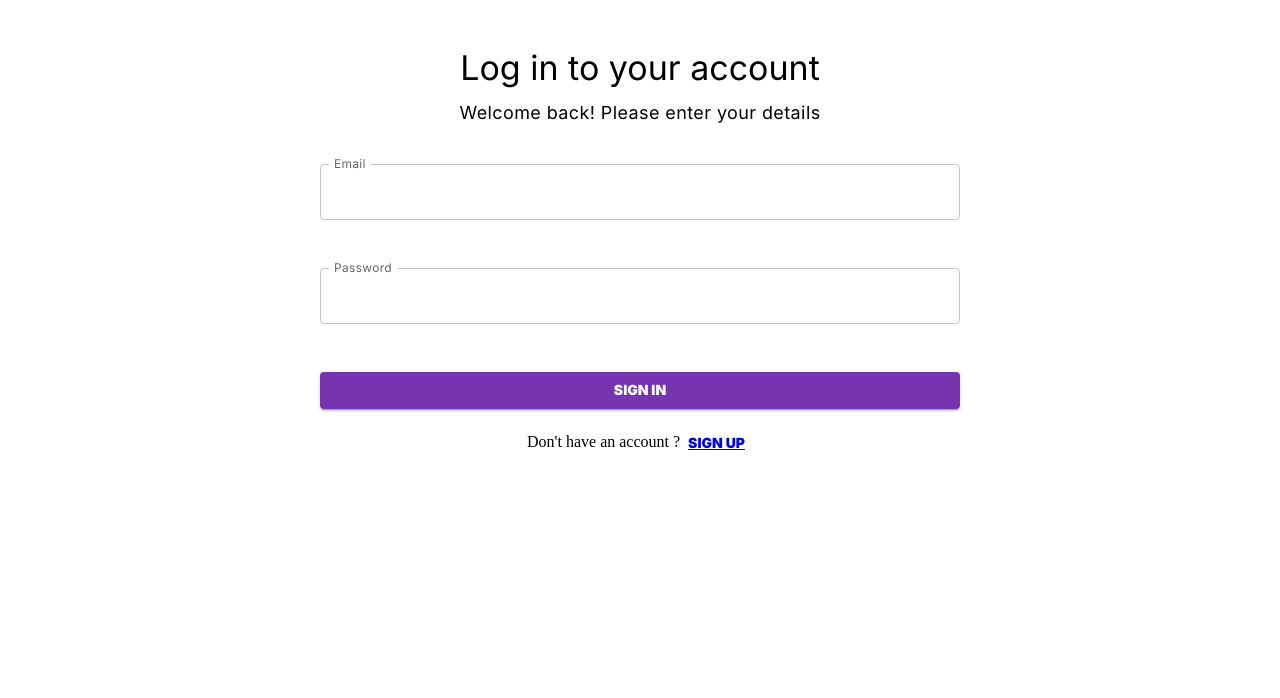
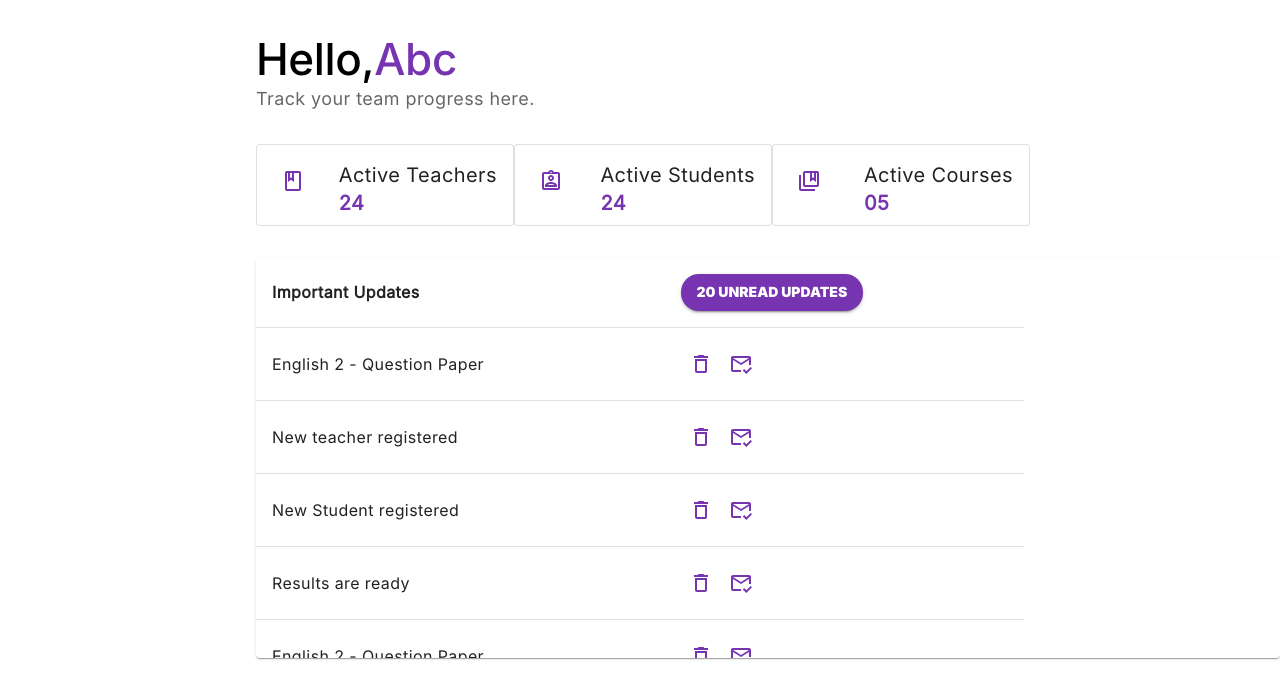
Before and after one commit to Online-Examination-Portal/online_exam_ui, a React (Create React App) app: page /home in a window 1280 px wide. Before the commit this address led to /login. Shown: the top 698 px of the page. Built offline with nearby package versions, Linux system fonts and the light colour scheme.

Commit message:
admin/home right portion complete

```diff
--- a/src/Routes.js
+++ b/src/Routes.js
@@ -5,13 +5,14 @@ import { Navigate } from "react-router-dom";
 import ProtectedLayout from "./hoc/ProtectedLayout";
 import Login from './pages/Public/Login';
 import SignUp from './pages/Public/Signup';
+import Home from './pages/Private/Home';
 
 const routes = (isAuthenticated) => [
   {
     path: "/",
-    element: isAuthenticated ? <ProtectedLayout /> : <Navigate to="/login" />,
+    element: !isAuthenticated ? <ProtectedLayout /> : <Navigate to="/login" />,
     children: [
-      { path: "home", element: <div>HOME</div> },
+      { path: "home", element: <div><Home/></div> },
     ],
   },
   {
--- /dev/null
+++ b/src/components/private/home/data/impData.js
@@ -0,0 +1,44 @@
+const impData = [
+  {
+    id: 1,
+    update: "English 2 - Question Paper",
+  },
+  {
+    id: 2,
+    update: "New teacher registered",
+  },
+  {
+    id: 3,
+    update: "New Student registered",
+  },
+  {
+    id: 4,
+    update: "Results are ready",
+  },
+  {
+    id: 5,
+    update: "English 2 - Question Paper",
+  },
+  {
+    id: 6,
+    update: "New teacher registered",
+  },
+  {
+    id: 7,
+    update: "New Student registered",
+  },
+  {
+    id: 8,
+    update: "Results are ready",
+  },
+  {
+    id: 9,
+    update: "New Student registered",
+  },
+  {
+    id: 10,
+    update: "Results are ready",
+  },
+];
+
+export default impData;
--- /dev/null
+++ b/src/components/private/home/data/insightsData.js
@@ -0,0 +1,23 @@
+import AssignmentIndOutlinedIcon from "@mui/icons-material/AssignmentIndOutlined";
+import BookOutlinedIcon from "@mui/icons-material/BookOutlined";
+import CollectionsBookmarkOutlinedIcon from "@mui/icons-material/CollectionsBookmarkOutlined";
+
+const insightsData = [
+  {
+    icon: <BookOutlinedIcon />,
+    heading: "Active Teachers",
+    value: "24",
+  },
+  {
+    icon: <AssignmentIndOutlinedIcon />,
+    heading: "Active Students",
+    value: "24",
+  },
+  {
+    icon: <CollectionsBookmarkOutlinedIcon />,
+    heading: "Active Courses",
+    value: "05",
+  },
+];
+
+export default insightsData;
--- /dev/null
+++ b/src/components/private/home/importantUpdates.jsx
@@ -0,0 +1,58 @@
+import React from "react";
+import {
+  IconButton,
+  Paper,
+  Table,
+  TableBody,
+  TableCell,
+  TableContainer,
+  TableHead,
+  TableRow,
+  Button,
+  Box,
+} from "@mui/material";
+import impData from "./data/impData";
+import DeleteOutlineOutlinedIcon from "@mui/icons-material/DeleteOutlineOutlined";
+import MarkEmailReadOutlinedIcon from "@mui/icons-material/MarkEmailReadOutlined";
+
+const ImpUpdates = () => {
+  return (
+    <Paper sx={{ overflow: "hidden", mt: 4, mb: 10 }}>
+      <TableContainer sx={{ maxHeight: 400 }}>
+        <Table stickyHeader sx={{ width: "75%" }}>
+          <TableHead>
+            <TableRow>
+              <TableCell sx={{ fontWeight: "bold" }}>
+                Important Updates
+              </TableCell>
+              <TableCell>
+                <Button variant="contained" sx={{ borderRadius: "18px" }}>
+                  20 unread updates
+                </Button>
+              </TableCell>
+            </TableRow>
+          </TableHead>
+          <TableBody>
+            {impData.map((data) => (
+              <TableRow key={data.id}>
+                <TableCell>{data.update}</TableCell>
+                <TableCell>
+                  <Box>
+                    <IconButton sx={{ color: "primary.main" }}>
+                      <DeleteOutlineOutlinedIcon />
+                    </IconButton>
+                    <IconButton sx={{ color: "primary.main" }}>
+                      <MarkEmailReadOutlinedIcon />
+                    </IconButton>
+                  </Box>
+                </TableCell>
+              </TableRow>
+            ))}
+          </TableBody>
+        </Table>
+      </TableContainer>
+    </Paper>
+  );
+};
+
+export default ImpUpdates;
--- /dev/null
+++ b/src/components/private/home/insightsCard.jsx
@@ -0,0 +1,33 @@
+import React from "react";
+import insightsData from "./data/insightsData";
+import { Box, Card, CardContent, IconButton, Typography } from "@mui/material";
+
+const InsightsCard = () => {
+  return (
+    <Box
+      sx={{
+        display: "flex",
+        flexDirection: "row",
+      }}
+    >
+      {insightsData.map((data) => (
+        <Card variant="outlined" sx={{ width: "25%" }}>
+          <CardContent>
+            <IconButton sx={{ color: "primary.main" }}>{data.icon}</IconButton>
+            <Box sx={{ float: "right" }}>
+              <Typography variant="h5">{data.heading}</Typography>
+              <Typography
+                variant="h5"
+                sx={{ color: "primary.main", fontWeight: "bold" }}
+              >
+                {data.value}
+              </Typography>
+            </Box>
+          </CardContent>
+        </Card>
+      ))}
+    </Box>
+  );
+};
+
+export default InsightsCard;
--- a/src/pages/Private/Home/index.jsx
+++ b/src/pages/Private/Home/index.jsx
@@ -0,0 +1,28 @@
+import React from "react";
+import { Box, Typography } from "@mui/material";
+import ImpUpdates from "../../../components/private/home/importantUpdates";
+import InsightsCard from "../../../components/private/home/insightsCard";
+
+const Home = () => {
+  return (
+    <Box
+      sx={{
+        width: "80%",
+        float: "right",
+      }}
+    >
+      <Box sx={{ display: "flex", mt: 4 }}>
+        <Typography variant="h2">Hello,</Typography>
+        <Typography variant="h2" sx={{ color: "primary.main" }}>
+          Abc
+        </Typography>
+      </Box>
+      <Typography variant="h6" sx={{ mb: 4, color: "text.secondary" }}>
+        Track your team progress here.
+      </Typography>
+      <InsightsCard />
+      <ImpUpdates />
+    </Box>
+  );
+};
+export default Home;
```
Also changed, not shown: src/pages/Public/Login/index.jsx (line endings or trailing spaces).
